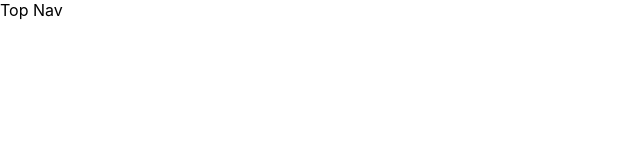
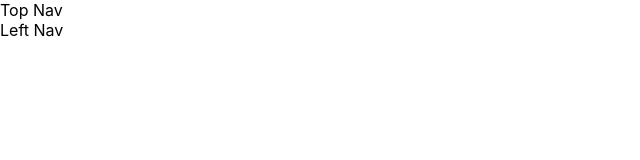
Before and after one commit to kristenkinnearohlmann/breeze-lakes-point-2, a Next.js app: page / in a window 1280 px wide. Shown: the top 160 px of the page, without its empty margins (0-640 px from the left). Built offline with nearby package versions, Linux system fonts and the light colour scheme.

Commit message:
Reconfigured to better modularize

```diff
--- /dev/null
+++ b/components/appLayout.tsx
@@ -0,0 +1,13 @@
+import TopNav from "./topNav";
+import LeftNav from "./leftNav";
+
+const AppLayout = ({ children }) => {
+  return (
+    <div>
+      <TopNav></TopNav>
+      <LeftNav></LeftNav>
+    </div>
+  );
+};
+
+export default AppLayout;
--- /dev/null
+++ b/components/leftNav.tsx
@@ -0,0 +1,5 @@
+const LeftNav = () => {
+  return <div>Left Nav</div>;
+};
+
+export default LeftNav;
--- a/pages/index.tsx
+++ b/pages/index.tsx
@@ -2,10 +2,14 @@ import type { NextPage } from "next";
 import Head from "next/head";
 import Image from "next/image";
 import styles from "../styles/Home.module.css";
-import TopNav from "../components/topNav";
+import AppLayout from "../components/appLayout";
 
 const Home: NextPage = () => {
-  return <TopNav></TopNav>;
+  return (
+    <div>
+      <AppLayout></AppLayout>
+    </div>
+  );
 };
 
 export default Home;
```
